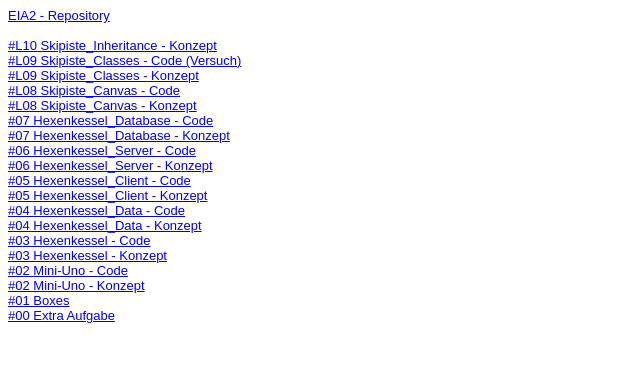
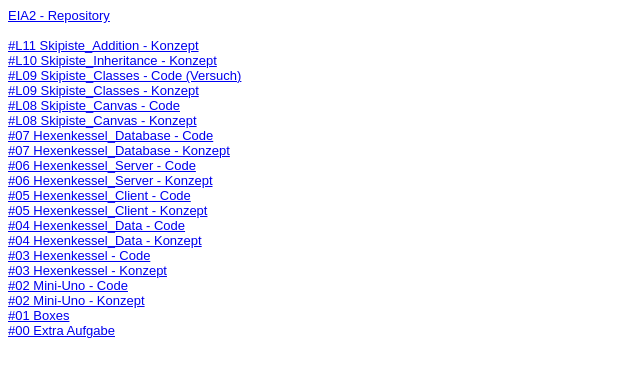
Before and after one commit to ayaan99/EIA2-WiSe20, a website: page Steckbrief/steckbrief.htm in a window 1280 px wide. Shown: the whole page, without its empty margins (0-640 px from the left). Drawn offline with Linux system fonts and the light colour scheme.

Commit message:
upload Aufgabe #11

```diff
--- a/Steckbrief/steckbrief.htm
+++ b/Steckbrief/steckbrief.htm
@@ -14,6 +14,8 @@ body {
 <body>
 	<a href="https://github.com/ayaan99/EIA2-WiSe20" target="_blank">EIA2 - Repository</a>
 	<br>
+	<br>
+	<a href="/EIA2-WiSe20/02_Praktikum/L11_Skipiste_Addition/Konzept/Skipiste11_Konzept_gesamt.pdf" target="_blank">#L11 Skipiste_Addition  - Konzept</a>
 	<br>
 	<a href="/EIA2-WiSe20/02_Praktikum/L10_Skipiste_Inheritance/Konzept/Skipiste10_Konzept_gesamt.pdf" target="_blank">#L10 Skipiste_Inheritance  - Konzept</a>
 	<br>
```
Also changed, not shown: 02_Praktikum/L11_Skipiste_Addition/Konzept/Skipiste_Addition-ClassDiagram.png (added), 02_Praktikum/L11_Skipiste_Addition/Konzept/Skipiste_Addition-Main.png (added), 02_Praktikum/L11_Skipiste_Addition/Konzept/Skipiste_Addition-Main2.png (added), 02_Praktikum/L11_Skipiste_Addition/Konzept/Skipiste_Addition-Skier.png (added), 02_Praktikum/L11_Skipiste_Addition/Konzept/Skipiste_Addition-Use-Case.png (added), 02_Praktikum/L11_Skipiste_Addition/Konzept/Skipiste_Canvas_Classes-Background.png (added), 02_Praktikum/L11_Skipiste_Addition/Konzept/Skipiste_Canvas_Classes-Lift.png (added), 02_Praktikum/L11_Skipiste_Addition/Konzept/Skipiste_Canvas_Classes-Moveable.png (added), 02_Praktikum/L11_Skipiste_Addition/Konzept/Skipiste_Canvas_Classes-Snowflake.png (added), 1 other file.
